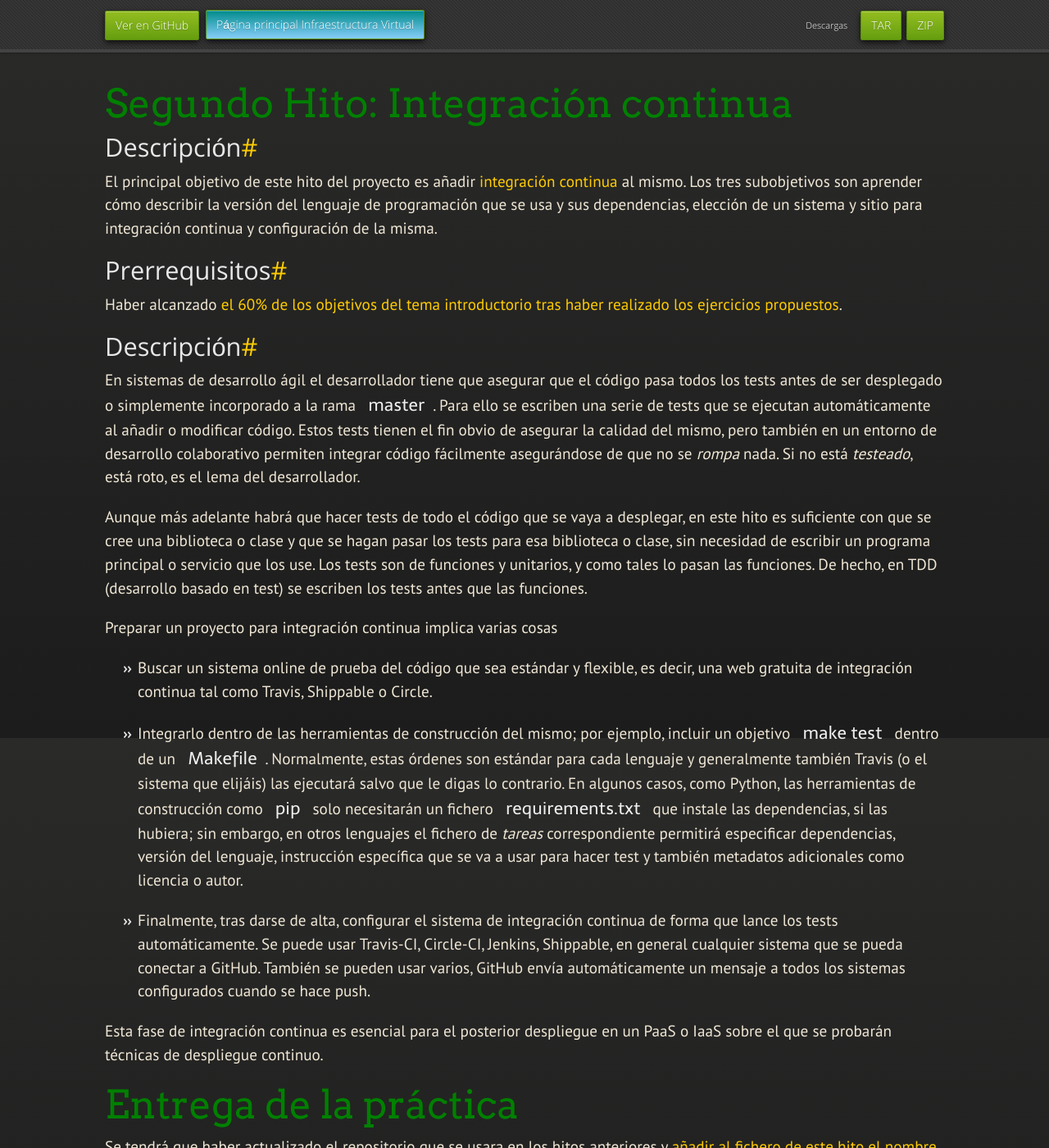
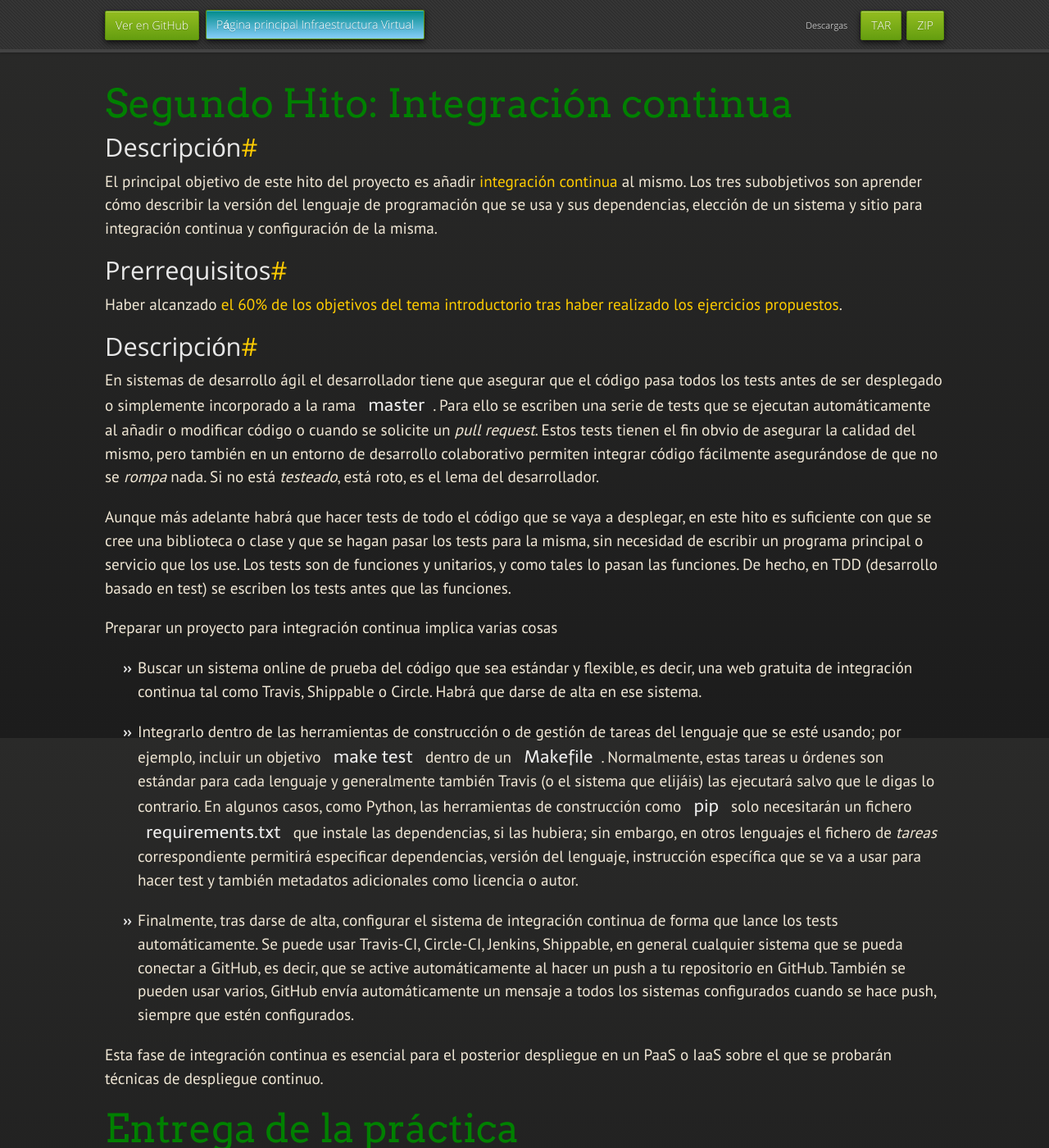
Before and after one commit to JJ/IV, a Jekyll site: the page built from documentos/proyecto/2.CI.md, in a window 1280 px wide and 1400 px high. Shown: the whole window at 82% size. Built offline with Jekyll 4.4.1, drawn with Linux system fonts in a browser that asks for light colours; nearby versions of some CDN libraries; some web fonts are replaced; our own code applies the rules of GitHub Pages for plain Markdown files; some of the changed text lies outside the part shown.

Commit message:
Sync documentos/proyecto/2.CI.md de master a gh-pages

```diff
--- a/documentos/proyecto/2.CI.md
+++ b/documentos/proyecto/2.CI.md
@@ -27,7 +27,8 @@ Descripción
 En sistemas de desarrollo ágil el desarrollador tiene que asegurar que
 el código pasa todos los tests antes de ser desplegado o simplemente
 incorporado a la rama `master`. Para ello se escriben
-una serie de tests que se ejecutan automáticamente al añadir o modificar código. Estos
+una serie de tests que se ejecutan automáticamente al añadir o
+modificar código o cuando se solicite un *pull request*. Estos
 tests tienen el fin obvio de asegurar la calidad del mismo, pero
 también en un entorno de desarrollo colaborativo permiten integrar
 código fácilmente asegurándose de que no se *rompa* nada. Si no está
@@ -35,8 +36,7 @@ código fácilmente asegurándose de que no se *rompa* nada. Si no está
 
 Aunque más adelante habrá que hacer tests de todo el código que se
 vaya a desplegar, en este hito es suficiente con que se cree una
-biblioteca o clase y que se hagan pasar los tests para esa biblioteca
-o clase, sin necesidad de escribir un programa principal o servicio
+biblioteca o clase y que se hagan pasar los tests para la misma, sin necesidad de escribir un programa principal o servicio
 que los use. Los tests son de funciones y unitarios, y como tales lo
 pasan las funciones. De hecho, en TDD (desarrollo basado en test) se
 escriben los tests antes que las funciones.
@@ -45,11 +45,13 @@ Preparar un proyecto para integración continua implica varias cosas
 
 - Buscar un sistema online de prueba del código que sea estándar y
   flexible, es decir, una web gratuita de integración continua tal
-  como Travis, Shippable o Circle.
+  como Travis, Shippable o Circle. Habrá que darse de alta en ese
+  sistema.
 
-- Integrarlo dentro de las herramientas de construcción del mismo; por
+- Integrarlo dentro de las herramientas de construcción o de gestión
+  de tareas del lenguaje que se esté usando; por
   ejemplo, incluir un objetivo `make test` dentro de un
-  `Makefile`. Normalmente, estas órdenes son estándar para cada
+  `Makefile`. Normalmente, estas tareas u órdenes son estándar para cada
   lenguaje y generalmente también Travis (o el sistema que elijáis)
   las ejecutará salvo que le digas lo contrario. En algunos casos,
   como Python, las herramientas de construcción como `pip` solo
@@ -63,9 +65,10 @@ Preparar un proyecto para integración continua implica varias cosas
 - Finalmente, tras darse de alta, configurar el sistema de integración continua de forma
   que lance los tests automáticamente. Se puede usar Travis-CI,
   Circle-CI, Jenkins, Shippable, en
-  general cualquier sistema que se pueda conectar a GitHub. También se
+  general cualquier sistema que se pueda conectar a GitHub, es decir,
+  que se active automáticamente al hacer un push a tu repositorio en GitHub. También se
   pueden usar varios, GitHub envía automáticamente un mensaje a todos
-  los sistemas configurados cuando se hace push.
+  los sistemas configurados cuando se hace push, siempre que estén configurados.
 
 Esta fase de integración continua es esencial para el posterior
 despliegue en un PaaS o IaaS sobre el que se probarán técnicas de despliegue
@@ -115,3 +118,9 @@ puntuación será:
 Si la integración continua no funciona la práctica estará suspensa
   en cualquier caso, aunque se hayan configurado correctamente las
   herramientas de construcción.
+
+Se podrá bajar la calificación si
+* Se ha abierto más de una vez el PR de entrega.
+* Si en el PR aparecen *merge commits* de actualización del
+  repositorio del estudiante.
+* Si se entregan los objetivos y el hito en el mismo PR.
```
